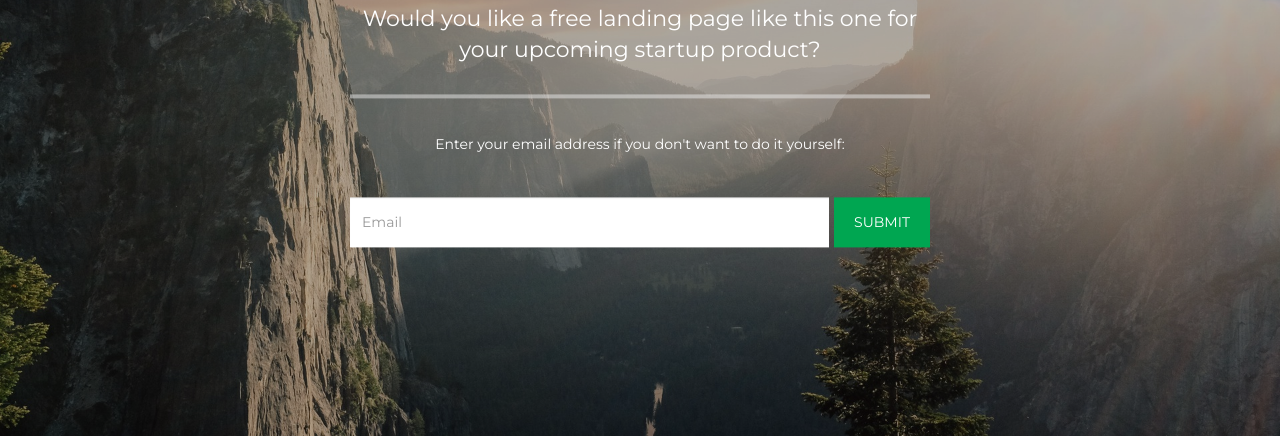
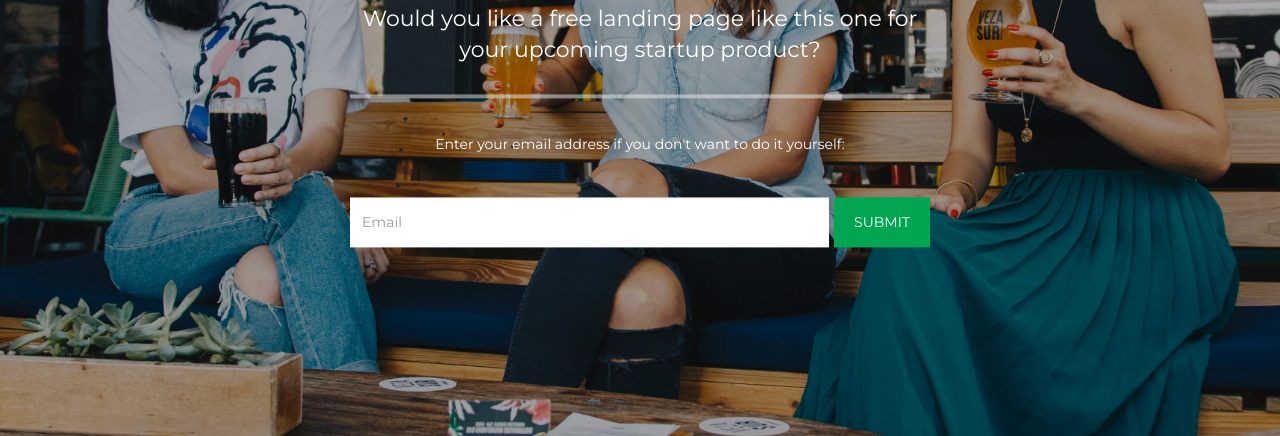
Before and after one commit to horizon89/sst, a plain HTML site: page index.html in a window 1280 px wide. Shown: the part 364-800 px from the top of the page. Drawn offline with Linux system fonts and the light colour scheme.

Commit message:
Update styles.css

```diff
--- a/res/styles.css
+++ b/res/styles.css
@@ -165,7 +165,7 @@ section {
 
 .bg-image {
   /* photo from: https://www.pexels.com/photo/dawn-landscape-mountains-nature-1852/ */
-  background-image: url(/res/background.jpg);
+  background-image: url(/res/social-skills-training.jpg);
   background-attachment: scroll;
   background-position: 50% 50%;
   background-size: cover;
```
